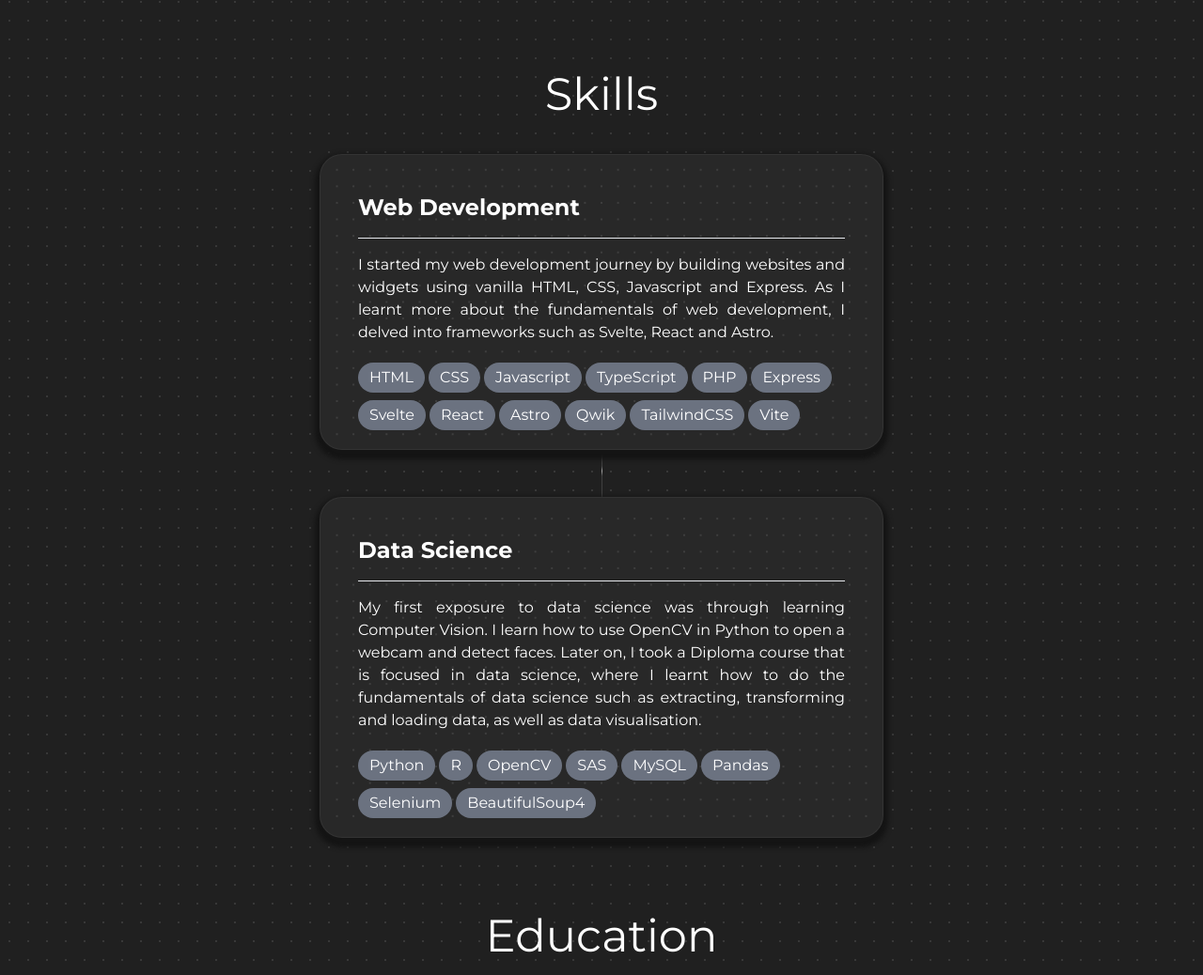
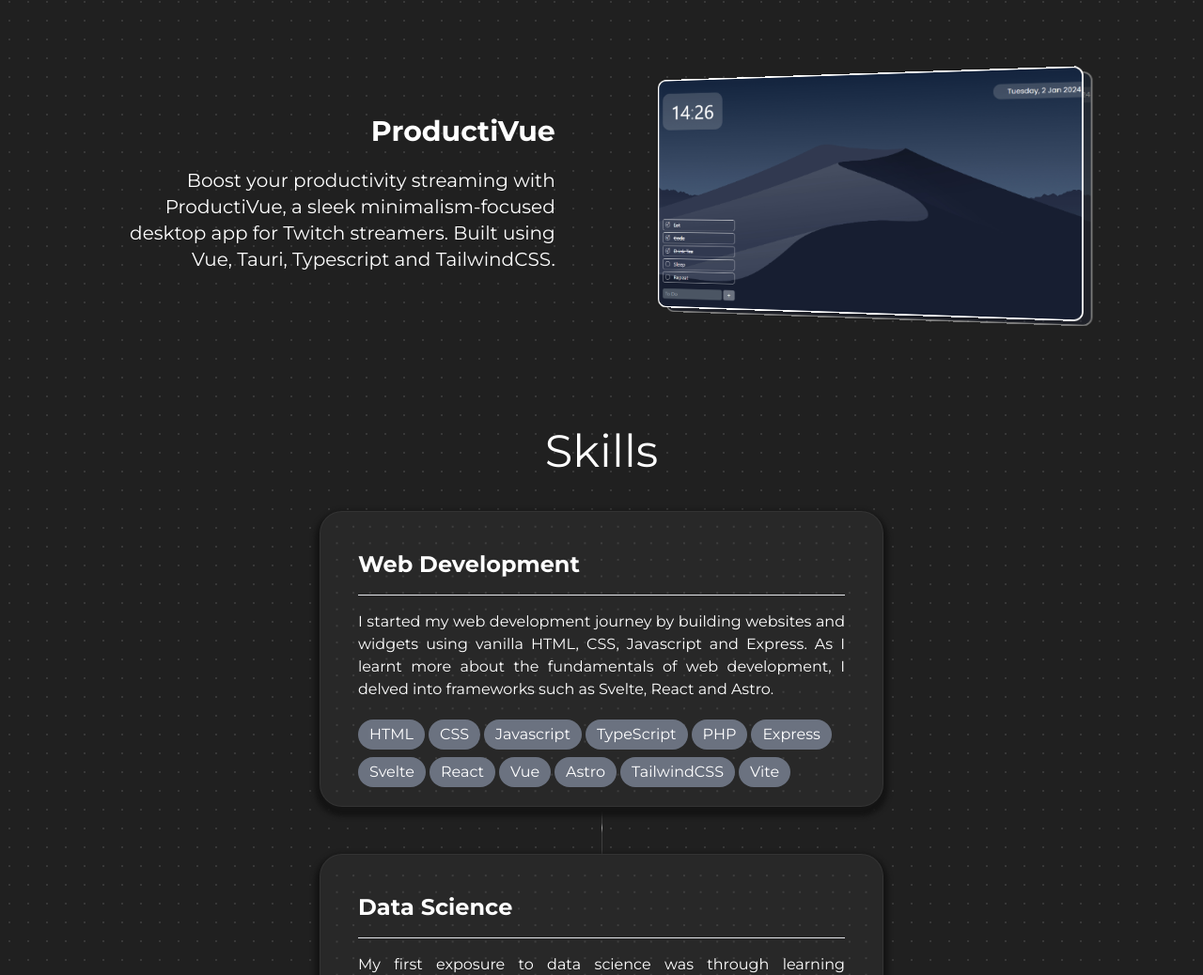
Before and after one commit to liyunze-coding/RythonDev, an Astro site: page / in a window 1280 px wide. Shown: the part 2328-3366 px from the top of the page at 94% size. Built offline with nearby package versions, Linux system fonts and the light colour scheme; Astro itself is replaced by a stand-in of ours.

Commit message:
added ProductiVue project

```diff
--- a/src/components/Projects.svelte
+++ b/src/components/Projects.svelte
@@ -466,8 +466,64 @@
             >
                 <h2 class="text-3xl font-bold mb-5">HexGuess</h2>
                 <p class="text-xl">
-                    Decode colours in 5 attempts. Guess the hexadecimal code and receive instant feedback! Built with Next.JS, Tailwind and TypeScript.
+                    Decode colours in 5 attempts. Guess the hexadecimal code and receive instant feedback! Built with Next.JS, TailwindCSS and TypeScript.
                 </p>
+            </div>
+        </div>
+        <div
+            class="flex flex-col-reverse lg:flex-row justify-center h-fit w-full px-10 lg:px-16 mt-10"
+        >
+            <div
+                class="w-full h-fit lg:w-1/2 lg:h-[340px] flex flex-col justify-center lg:px-10"
+            >
+                <h2 class="text-3xl font-bold mb-5 lg:text-right">
+                    ProductiVue
+                </h2>
+                <p class="text-xl lg:text-right">
+                    Boost your productivity streaming with ProductiVue,
+                    a sleek minimalism-focused desktop app for Twitch streamers.
+                    Built using Vue, Tauri, Typescript and TailwindCSS.
+                </p>
+            </div>
+            <div
+                class="image-container flex w-full lg:ml-auto lg:w-1/2 mb-5 lg:mb-0 aspect-video [perspective:200px] relative lg:mr-5"
+            >
+                <img
+                    src="/images/projects/ProductiVue.webp"
+                    alt="Hex Guess"
+                    class="absolute max-w-full
+                    top-1/2 left-1/2 [transform:translateX(-48%)_translateY(-48%)_translateZ(-50px)_rotateY(-3deg)] opacity-40
+                    border-2 border-solid border-white rounded-xl"
+                    width="700"
+                />
+                <img
+                    src="/images/projects/ProductiVue.webp"
+                    alt="Hex Guess"
+                    width="700"
+                    class="absolute max-w-full
+                    top-1/2 left-1/2
+                    [transform:translateX(-50%)_translateY(-50%)_translateZ(-50px)_rotateY(-3deg)] opacity-1
+                    border-2 border-solid border-white rounded-xl"
+                />
+                <div
+                    class="visit-div absolute w-[700px] bg-[rgba(0,0,0,0.5)] opacity-0
+                    aspect-video
+                    rounded-xl
+                    [transform:translateX(-50%)_translateY(-50%)] top-1/2 left-1/2
+                    border-2 border-solid border-white
+                    max-w-full"
+                >
+                    <a
+                        href="https://hex-guess.vercel.app/"
+                        target="_blank"
+                        class="absolute [transform:translateX(-50%)_translateY(-50%)] top-1/2 left-1/2
+                        px-5 py-3 bg-blue-500 rounded-xl opacity-1
+                        font-bold
+                        transition-colors duration-300
+                        hover:bg-white hover:text-blue-500
+                        ">Visit site</a
+                    >
+                </div>
             </div>
         </div>
     </div>
--- a/src/components/Skills.astro
+++ b/src/components/Skills.astro
@@ -78,18 +78,18 @@
                             React
                         </div>
                         <div
+                            class="w-fit text-white bg-gray-500 hover:bg-green-500 hover:text-black
+                                rounded-full px-3 py-1 mr-1 my-1
+                                transition-colors duration-300"
+                        >
+                            Vue
+                        </div>
+                        <div
                             class="w-fit text-white bg-gray-500 hover:bg-white hover:text-black
                                 rounded-full px-3 py-1 mr-1 my-1
                                 transition-colors duration-300"
                         >
                             Astro
-                        </div>
-                        <div
-                            class="w-fit text-white bg-gray-500 hover:bg-purple-400 hover:text-black
-                                rounded-full px-3 py-1 mr-1 my-1
-                                transition-colors duration-300"
-                        >
-                            Qwik
                         </div>
                         <div
                             class="w-fit text-white bg-gray-500 hover:bg-[#07B6D4] hover:text-black
```
Also changed, not shown: public/images/projects/ProductiVue.webp (added).
